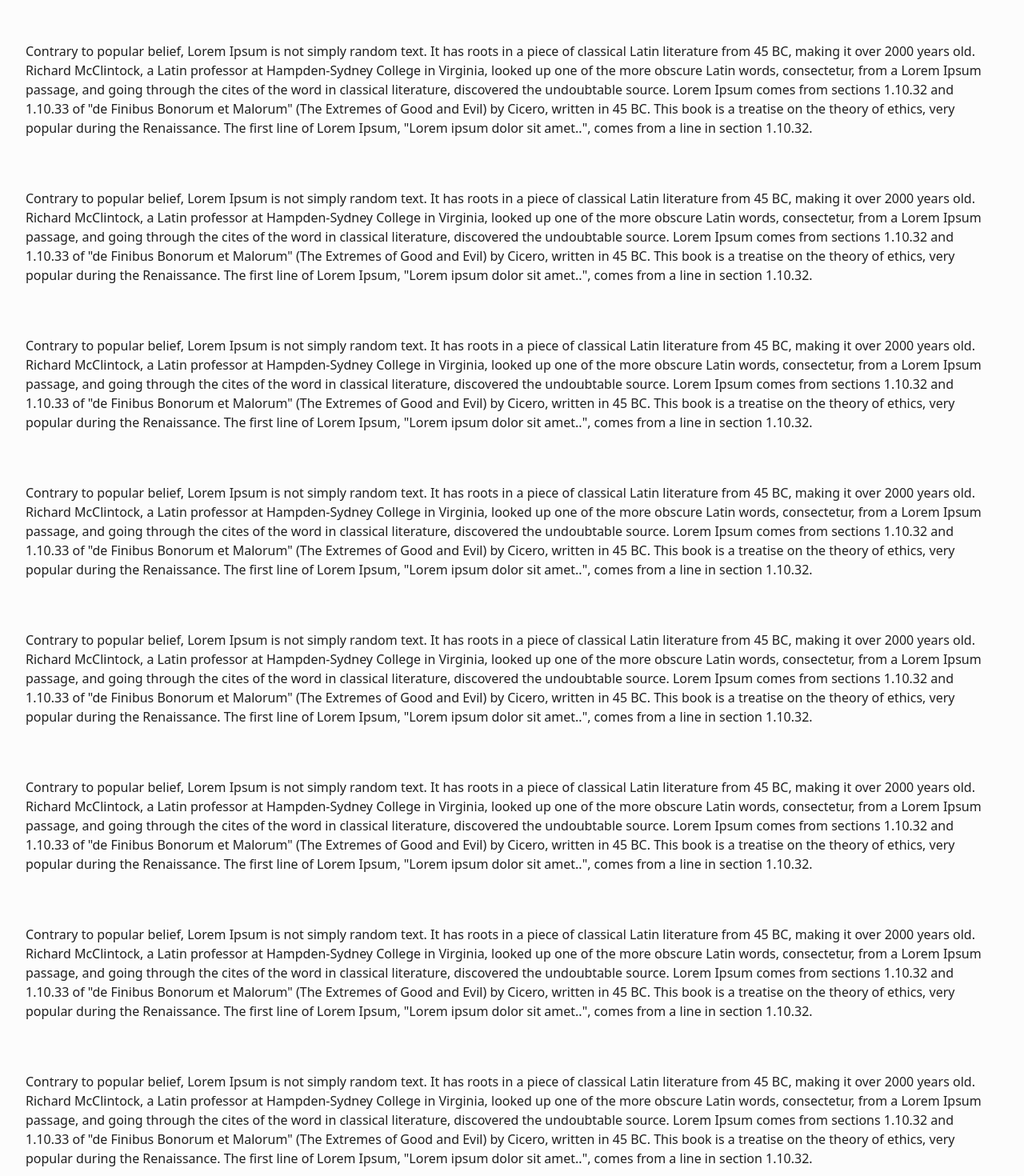
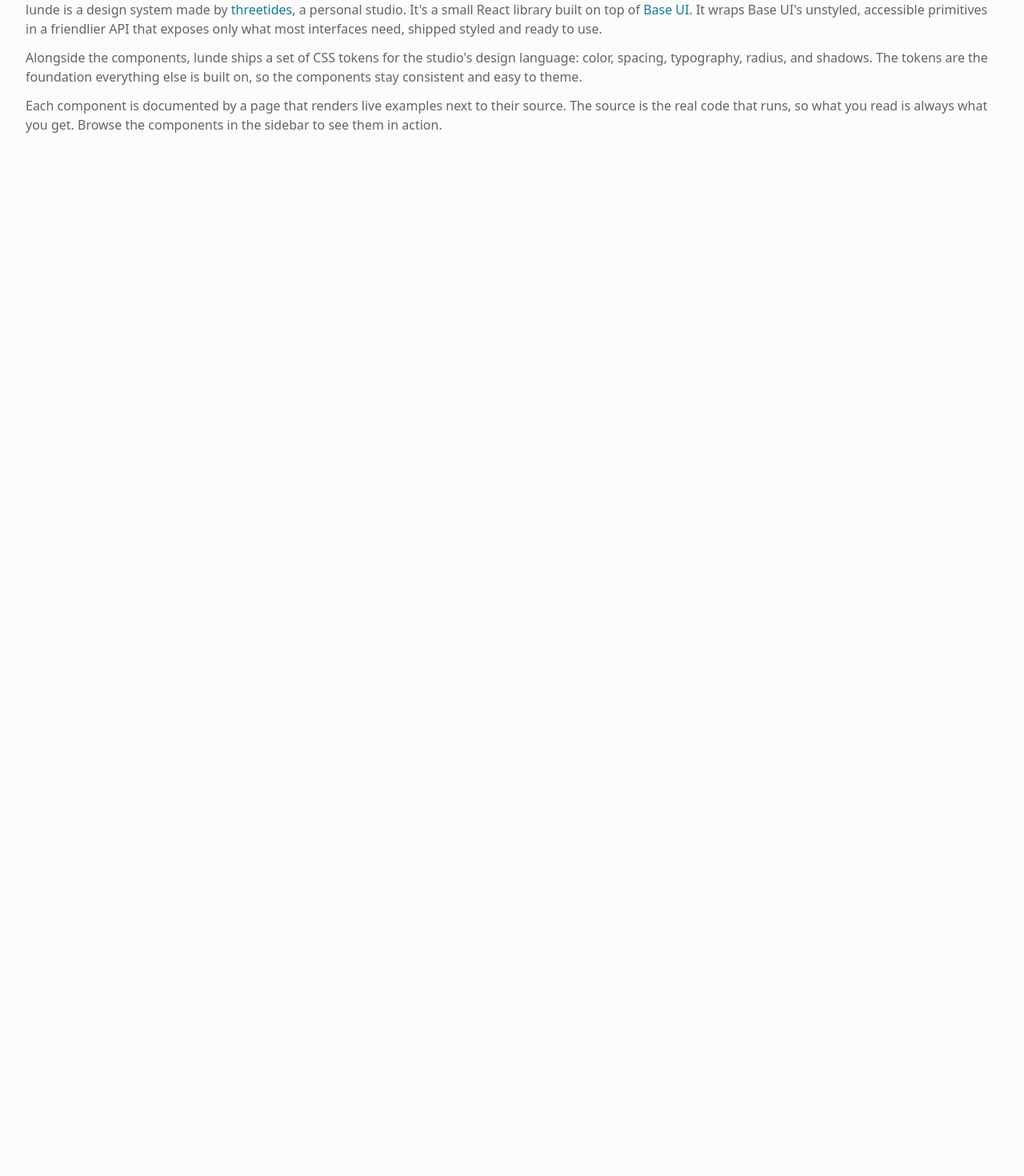
Before and after one commit to threetides/lunde, a React (Vite) app: page / in a window 1280 px wide. Shown: the part 240-1710 px from the top of the page at 80% size. After the commit the page ends 800 px from the top, so only its background shows below. Built offline with nearby package versions, Linux system fonts and the light colour scheme.

Commit message:
feat: add Anatomy example for Accordion component; update styles and structure in lunde.css and Example component

```diff
--- a/src/components/Accordion/Accordion.css
+++ b/src/components/Accordion/Accordion.css
@@ -28,6 +28,7 @@
   height: var(--accordion-panel-height);
   overflow: hidden;
   transition: height 0.25s;
+  color: var(--color-low-contrast-text);
 }
 
 .accordion__panel[data-starting-style],
--- /dev/null
+++ b/src/components/Accordion/Examples/Anatomy.tsx
@@ -0,0 +1,10 @@
+import { Accordion } from "@/components/Accordion/Accordion"
+
+export const Anatomy = (
+  <Accordion>
+    <Accordion.Item>
+      <Accordion.Trigger></Accordion.Trigger>
+      <Accordion.Panel></Accordion.Panel>
+    </Accordion.Item>
+  </Accordion>
+)
--- a/src/features/documentation/components/Example/Example.tsx
+++ b/src/features/documentation/components/Example/Example.tsx
@@ -16,7 +16,7 @@
         <h4 id={link}>{subtitle}</h4>
         {ingress && <p className="example__ingress">{ingress}</p>}
       </div>
-      <div className="example__container">{children}</div>
+      {children && <div className="example__container">{children}</div>}
     </div>
     <div className="example__shiki" dangerouslySetInnerHTML={{ __html: code }} />
   </div>
--- a/src/routes/components/navigation-menu/index.tsx
+++ b/src/routes/components/navigation-menu/index.tsx
@@ -2,7 +2,7 @@
 import { Vertical } from "@/components/NavigationMenu/Examples/Vertical"
 import HorizontalSource from "@/components/NavigationMenu/Examples/Horizontal.tsx?raw"
 import VerticalSource from "@/components/NavigationMenu/Examples/Vertical.tsx?raw"
-import Anatomy from "@/components/NavigationMenu/Examples/Anatomy.tsx?raw"
+import AnatomySource from "@/components/NavigationMenu/Examples/Anatomy.tsx?raw"
 import { DocumentationPage } from "@/features/documentation/components/DocumentationPage/DocumentationPage"
 import { Example } from "@/features/documentation/components/Example/Example"
 import { createFileRoute } from "@tanstack/react-router"
@@ -16,7 +16,7 @@
   loader: async () => ({
     horizontal: await codeToHtml(HorizontalSource, { lang: "tsx", theme: shikiTheme }),
     vertical: await codeToHtml(VerticalSource, { lang: "tsx", theme: shikiTheme }),
-    anatomy: await codeToHtml(Anatomy, { lang: "tsx", theme: shikiTheme })
+    anatomy: await codeToHtml(AnatomySource, { lang: "tsx", theme: shikiTheme })
   }),
   component: RouteComponent
 })
--- a/src/routes/index.tsx
+++ b/src/routes/index.tsx
@@ -21,95 +21,31 @@
 
   return (
     <DocumentationPage title="lunde">
+      <div className="intro">
         <h4 id={links.whatIsLunde}>What is lunde</h4>
         <p>
-        Contrary to popular belief, Lorem Ipsum is not simply random text. It has roots in a piece
-        of classical Latin literature from 45 BC, making it over 2000 years old. Richard McClintock,
-        a Latin professor at Hampden-Sydney College in Virginia, looked up one of the more obscure
-        Latin words, consectetur, from a Lorem Ipsum passage, and going through the cites of the
-        word in classical literature, discovered the undoubtable source. Lorem Ipsum comes from
-        sections 1.10.32 and 1.10.33 of "de Finibus Bonorum et Malorum" (The Extremes of Good and
-        Evil) by Cicero, written in 45 BC. This book is a treatise on the theory of ethics, very
-        popular during the Renaissance. The first line of Lorem Ipsum, "Lorem ipsum dolor sit
-        amet..", comes from a line in section 1.10.32.
+          lunde is a design system made by{" "}
+          <a href="https://github.com/threetides" target="_blank" rel="noreferrer" className="link">
+            threetides
+          </a>
+          , a personal studio. It's a small React library built on top of{" "}
+          <a href="https://base-ui.com" target="_blank" rel="noreferrer" className="link">
+            Base UI
+          </a>
+          . It wraps Base UI's unstyled, accessible primitives in a friendlier API that exposes only
+          what most interfaces need, shipped styled and ready to use.
         </p>
         <p>
-        Contrary to popular belief, Lorem Ipsum is not simply random text. It has roots in a piece
-        of classical Latin literature from 45 BC, making it over 2000 years old. Richard McClintock,
-        a Latin professor at Hampden-Sydney College in Virginia, looked up one of the more obscure
-        Latin words, consectetur, from a Lorem Ipsum passage, and going through the cites of the
-        word in classical literature, discovered the undoubtable source. Lorem Ipsum comes from
-        sections 1.10.32 and 1.10.33 of "de Finibus Bonorum et Malorum" (The Extremes of Good and
-        Evil) by Cicero, written in 45 BC. This book is a treatise on the theory of ethics, very
-        popular during the Renaissance. The first line of Lorem Ipsum, "Lorem ipsum dolor sit
-        amet..", comes from a line in section 1.10.32.
+          Alongside the components, lunde ships a set of CSS tokens for the studio's design
+          language: color, spacing, typography, radius, and shadows. The tokens are the foundation
+          everything else is built on, so the components stay consistent and easy to theme.
         </p>
         <p>
-        Contrary to popular belief, Lorem Ipsum is not simply random text. It has roots in a piece
-        of classical Latin literature from 45 BC, making it over 2000 years old. Richard McClintock,
-        a Latin professor at Hampden-Sydney College in Virginia, looked up one of the more obscure
-        Latin words, consectetur, from a Lorem Ipsum passage, and going through the cites of the
-        word in classical literature, discovered the undoubtable source. Lorem Ipsum comes from
-        sections 1.10.32 and 1.10.33 of "de Finibus Bonorum et Malorum" (The Extremes of Good and
-        Evil) by Cicero, written in 45 BC. This book is a treatise on the theory of ethics, very
-        popular during the Renaissance. The first line of Lorem Ipsum, "Lorem ipsum dolor sit
-        amet..", comes from a line in section 1.10.32.
+          Each component is documented by a page that renders live examples next to their source.
+          The source is the real code that runs, so what you read is always what you get. Browse the
+          components in the sidebar to see them in action.
         </p>
-      <p>
-        Contrary to popular belief, Lorem Ipsum is not simply random text. It has roots in a piece
-        of classical Latin literature from 45 BC, making it over 2000 years old. Richard McClintock,
-        a Latin professor at Hampden-Sydney College in Virginia, looked up one of the more obscure
-        Latin words, consectetur, from a Lorem Ipsum passage, and going through the cites of the
-        word in classical literature, discovered the undoubtable source. Lorem Ipsum comes from
-        sections 1.10.32 and 1.10.33 of "de Finibus Bonorum et Malorum" (The Extremes of Good and
-        Evil) by Cicero, written in 45 BC. This book is a treatise on the theory of ethics, very
-        popular during the Renaissance. The first line of Lorem Ipsum, "Lorem ipsum dolor sit
-        amet..", comes from a line in section 1.10.32.
-      </p>
-      <p>
-        Contrary to popular belief, Lorem Ipsum is not simply random text. It has roots in a piece
-        of classical Latin literature from 45 BC, making it over 2000 years old. Richard McClintock,
-        a Latin professor at Hampden-Sydney College in Virginia, looked up one of the more obscure
-        Latin words, consectetur, from a Lorem Ipsum passage, and going through the cites of the
-        word in classical literature, discovered the undoubtable source. Lorem Ipsum comes from
-        sections 1.10.32 and 1.10.33 of "de Finibus Bonorum et Malorum" (The Extremes of Good and
-        Evil) by Cicero, written in 45 BC. This book is a treatise on the theory of ethics, very
-        popular during the Renaissance. The first line of Lorem Ipsum, "Lorem ipsum dolor sit
-        amet..", comes from a line in section 1.10.32.
-      </p>
-      <p>
-        Contrary to popular belief, Lorem Ipsum is not simply random text. It has roots in a piece
-        of classical Latin literature from 45 BC, making it over 2000 years old. Richard McClintock,
-        a Latin professor at Hampden-Sydney College in Virginia, looked up one of the more obscure
-        Latin words, consectetur, from a Lorem Ipsum passage, and going through the cites of the
-        word in classical literature, discovered the undoubtable source. Lorem Ipsum comes from
-        sections 1.10.32 and 1.10.33 of "de Finibus Bonorum et Malorum" (The Extremes of Good and
-        Evil) by Cicero, written in 45 BC. This book is a treatise on the theory of ethics, very
-        popular during the Renaissance. The first line of Lorem Ipsum, "Lorem ipsum dolor sit
-        amet..", comes from a line in section 1.10.32.
-      </p>
-      <p>
-        Contrary to popular belief, Lorem Ipsum is not simply random text. It has roots in a piece
-        of classical Latin literature from 45 BC, making it over 2000 years old. Richard McClintock,
-        a Latin professor at Hampden-Sydney College in Virginia, looked up one of the more obscure
-        Latin words, consectetur, from a Lorem Ipsum passage, and going through the cites of the
-        word in classical literature, discovered the undoubtable source. Lorem Ipsum comes from
-        sections 1.10.32 and 1.10.33 of "de Finibus Bonorum et Malorum" (The Extremes of Good and
-        Evil) by Cicero, written in 45 BC. This book is a treatise on the theory of ethics, very
-        popular during the Renaissance. The first line of Lorem Ipsum, "Lorem ipsum dolor sit
-        amet..", comes from a line in section 1.10.32.
-      </p>
-      <p>
-        Contrary to popular belief, Lorem Ipsum is not simply random text. It has roots in a piece
-        of classical Latin literature from 45 BC, making it over 2000 years old. Richard McClintock,
-        a Latin professor at Hampden-Sydney College in Virginia, looked up one of the more obscure
-        Latin words, consectetur, from a Lorem Ipsum passage, and going through the cites of the
-        word in classical literature, discovered the undoubtable source. Lorem Ipsum comes from
-        sections 1.10.32 and 1.10.33 of "de Finibus Bonorum et Malorum" (The Extremes of Good and
-        Evil) by Cicero, written in 45 BC. This book is a treatise on the theory of ethics, very
-        popular during the Renaissance. The first line of Lorem Ipsum, "Lorem ipsum dolor sit
-        amet..", comes from a line in section 1.10.32.
-      </p>
+      </div>
     </DocumentationPage>
   )
 }
--- a/src/styles/lunde.css
+++ b/src/styles/lunde.css
@@ -11,3 +11,18 @@
 *::view-transition-group(*) {
   animation-duration: 0.25s;
 }
+
+.intro {
+  display: flex;
+  flex-direction: column;
+  gap: var(--space-sm);
+  color: var(--color-low-contrast-text);
+
+  h4 {
+    color: var(--color-high-contrast-text);
+  }
+}
+
+.link {
+  color: var(--color-accent-text);
+}
```
Also changed, not shown: src/routes/components/accordion/index.tsx (+12 -3 lines). Lines whose indentation alone changed are shown as unchanged.
